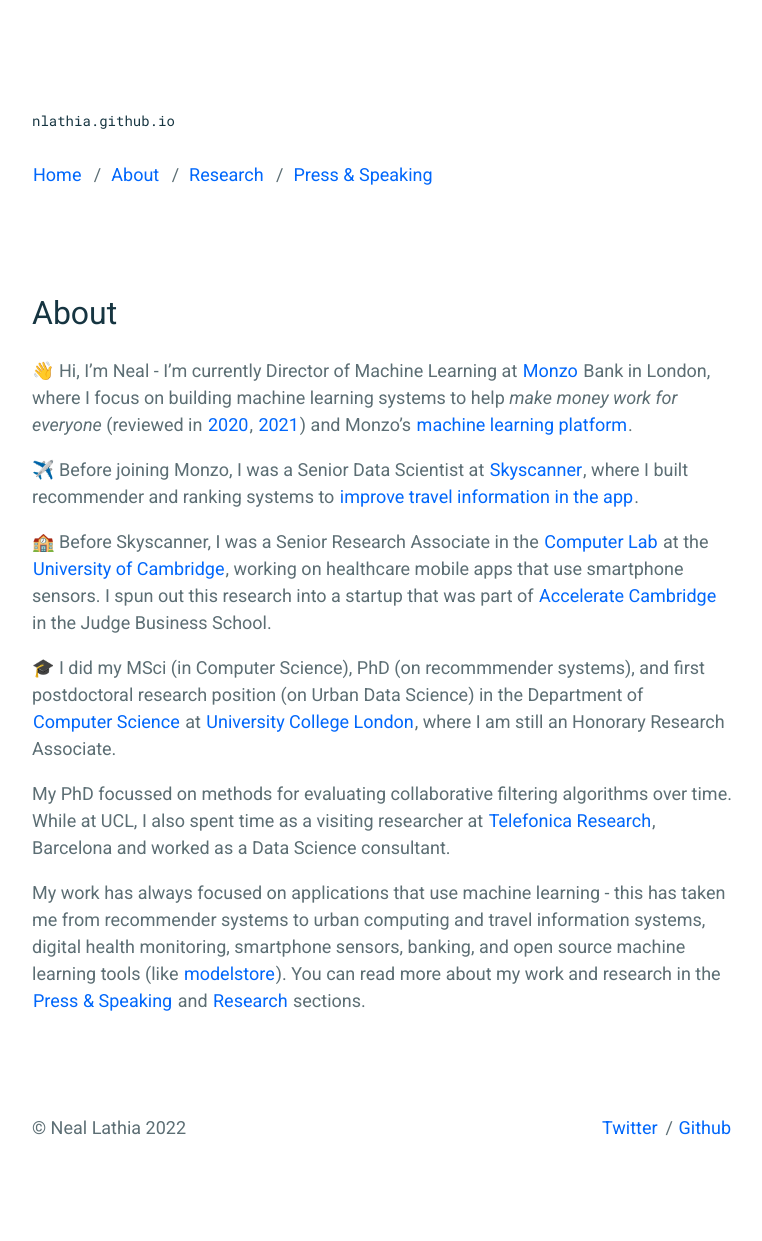
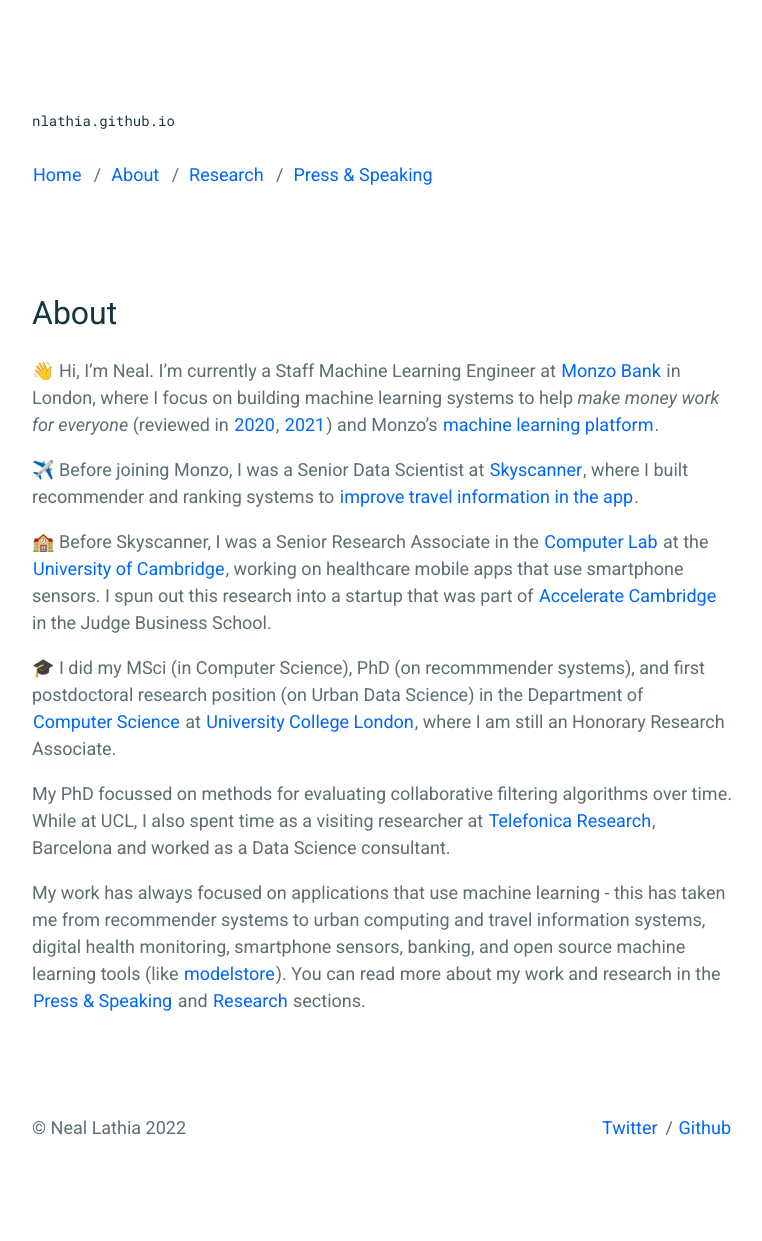
Before and after one commit to nlathia/nlathia.github.io, a Jekyll site: the page built from _pages/about.md, in a window 1280 px wide. Shown: the whole page, without its empty margins (258-1020 px from the left). Built offline with Jekyll 4.4.1, drawn with Linux system fonts in a browser that asks for light colours.

Commit message:
Update about.md

```diff
--- a/_pages/about.md
+++ b/_pages/about.md
@@ -4,7 +4,7 @@ title: About
 permalink: /about/
 ---
 
-👋 Hi, I'm Neal - I'm currently Director of Machine Learning at [Monzo](https://monzo.com/) Bank in London, where I focus on building machine learning systems to help _make money work for everyone_ (reviewed in [2020](http://nlathia.github.io/2020/10/Monzo-ML.html), [2021](https://nlathia.github.io/2021/10/Monzo-ML.html)) and Monzo's [machine learning platform](https://nlathia.github.io/2022/04/Monzo-ML-stack.html).
+👋 Hi, I'm Neal. I'm currently a Staff Machine Learning Engineer at [Monzo Bank](https://monzo.com/) in London, where I focus on building machine learning systems to help _make money work for everyone_ (reviewed in [2020](http://nlathia.github.io/2020/10/Monzo-ML.html), [2021](https://nlathia.github.io/2021/10/Monzo-ML.html)) and Monzo's [machine learning platform](https://nlathia.github.io/2022/04/Monzo-ML-stack.html).
 
 ✈️ Before joining Monzo, I was a Senior Data Scientist at [Skyscanner](http://skyscanner.net/), where I built recommender and ranking systems to [improve travel information in the app](https://medium.com/@neal_lathia/five-lessons-from-building-machine-learning-systems-d703162846ad).
 
```
